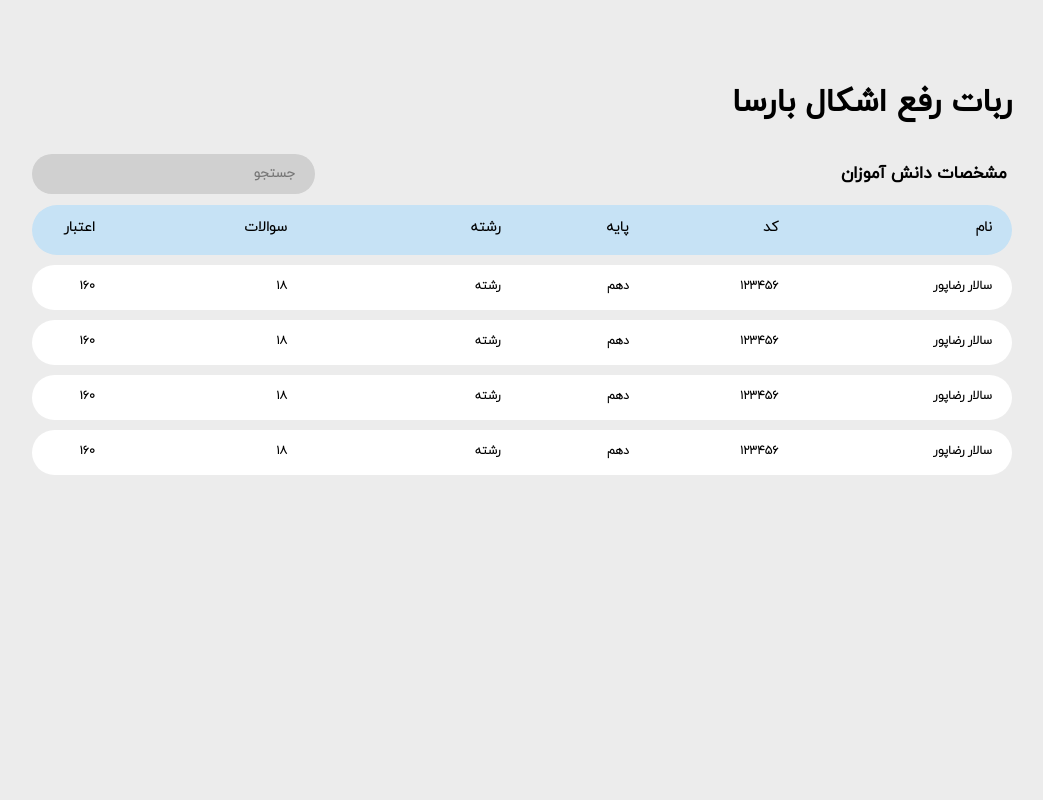
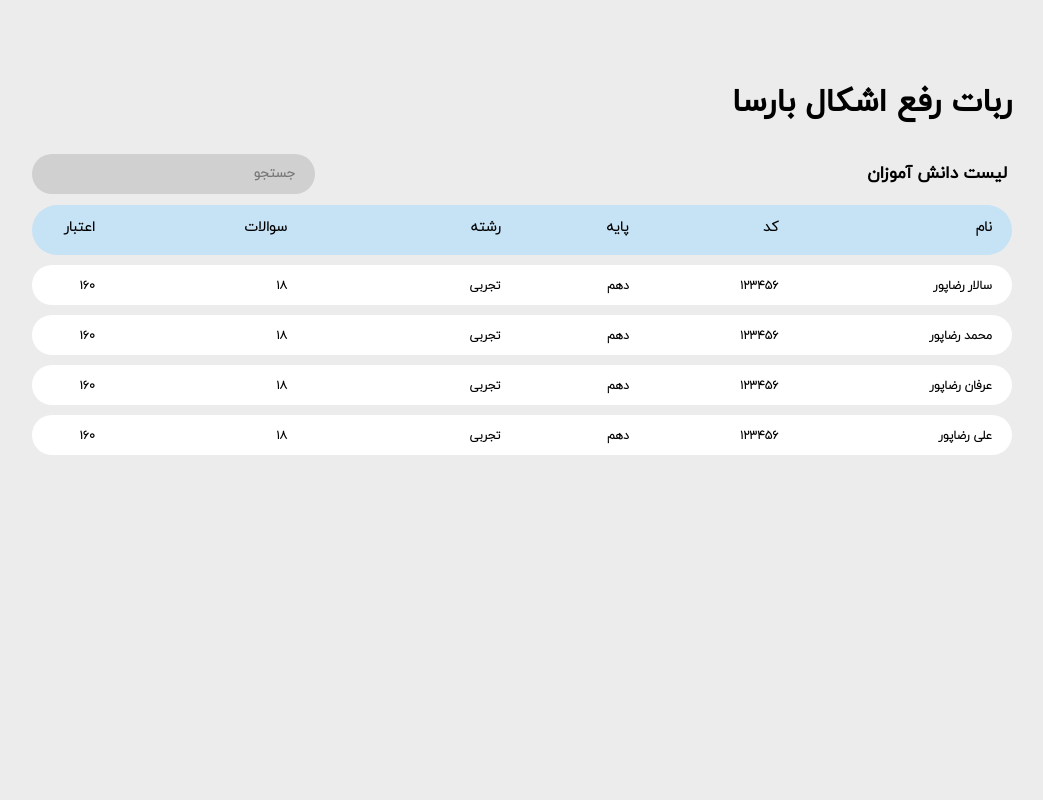
Before and after one commit to zahraNian/troubleshooting-robot, a React (Create React App) app: page /login in a window 1280 px wide. Shown: the top 800 px of the page, without its empty margins (118-1161 px from the left). Built offline with nearby package versions, Linux system fonts and the light colour scheme.

Commit message:
add map to StudentsList

```diff
--- a/src/studentsList.js
+++ b/src/studentsList.js
@@ -84,7 +84,8 @@ const InfoDiv=styled.div({
     width:'calc(100% - 20px)',
     borderRadius:'30px',
     fontSize:'12px',
-    paddingBottom:'5px'
+    paddingBottom:'5px',
+    boxSizing:'border-box'
 })
 const Row=styled.div({
     display:'flex',
@@ -92,95 +93,99 @@ const Row=styled.div({
     justifyContent:'space-between',
     alignItems:'flex-start',
     width:'100%',
-    '&>div.first':{
+})
+const First=styled.div({
         marginRight:'20px',
         marginTop:'13px',
         width:'50%',
         textAlign:'right',
-    },
-    '&>div.second':{
+    })
+const Second=styled.div({
         marginTop:'13px',
         width:'35%',
         textAlign:'right'
-    },
-    '&>div.third':{
+    })
+const Third=styled.div({
         marginTop:'13px',
         width:'30%',
         textAlign:'right'
-    },
-    '&>div.fourth':{
+    })
+const Fourth=styled.div({
         marginTop:'13px',
         width:'50%',
         textAlign:'right'
-    },
-    '&>div.fifth':{
+    })
+const Fifth=styled.div({
         marginTop:'13px',
         width:'45%',
         textAlign:'right'
-    },
-    '&>div.sixth':{
+    })
+const Sixth=styled.div({
         marginLeft:'20px',
         marginTop:'13px',
         width:'10%',
         textAlign:'right'
-    }
-})
+    })
+
 export default function StudentsList(){
+    let arr=[{
+        name:'سالار رضاپور',
+        code:global.convertNumberFromEtoP('123456'),
+        grade:'دهم',
+        majors:'تجربی',
+        question:global.convertNumberFromEtoP('18'),
+        credit:global.convertNumberFromEtoP('160')
+    },
+    {
+        name:'محمد رضاپور',
+        code:global.convertNumberFromEtoP('123456'),
+        grade:'دهم',
+        majors:'تجربی',
+        question:global.convertNumberFromEtoP('18'),
+        credit:global.convertNumberFromEtoP('160')
+    },
+    {
+        name:'عرفان رضاپور',
+        code:global.convertNumberFromEtoP('123456'),
+        grade:'دهم',
+        majors:'تجربی',
+        question:global.convertNumberFromEtoP('18'),
+        credit:global.convertNumberFromEtoP('160')
+    },
+    {
+        name:'علی رضاپور',
+        code:global.convertNumberFromEtoP('123456'),
+        grade:'دهم',
+        majors:'تجربی',
+        question:global.convertNumberFromEtoP('18'),
+        credit:global.convertNumberFromEtoP('160')
+    }]
+    const StudentReturner=()=>{return arr.map((item)=>{return(<InfoDiv>
+                                                                <Row>
+                                                                    <First>{item.name}</First>
+                                                                    <Second>{item.code}</Second>
+                                                                    <Third>{item.grade}</Third>
+                                                                    <Fourth>{item.majors}</Fourth>
+                                                                    <Fifth>{item.question}</Fifth>
+                                                                    <Sixth>{item.credit}</Sixth>
+                                                                </Row>
+                                                              </InfoDiv>)})}
     return(
         <Container>
             <H1>ربات رفع اشکال بارسا</H1>
-            <Row className='Top'><H2>مشخصات دانش آموزان</H2><Search placeholder='جستجو'></Search></Row>
+            <Row className='Top'><H2>لیست دانش آموزان</H2><Search placeholder='جستجو'></Search></Row>
             <Column className='Content'>
                 <TitleDiv>
                     <Row>
-                        <div className='first'>نام</div>
-                        <div className='second'>کد</div>
-                        <div className='third'>پایه</div>
-                        <div className='fourth'>رشته</div>
-                        <div className='fifth'>سوالات</div>
-                        <div className='sixth'>اعتبار</div>
+                        <First>نام</First>
+                        <Second>کد</Second>
+                        <Third>پایه</Third>
+                        <Fourth>رشته</Fourth>
+                        <Fifth>سوالات</Fifth>
+                        <Sixth>اعتبار</Sixth>
                     </Row>
                 </TitleDiv>
-                <InfoDiv>
-                    <Row>
-                        <div className='first'>سالار رضاپور</div>
-                        <div className='second'>{global.convertNumberFromEtoP(123456)}</div>
-                        <div className='third'>دهم</div>
-                        <div className='fourth'>رشته</div>
-                        <div className='fifth'>{global.convertNumberFromEtoP(18)}</div>
-                        <div className='sixth'>{global.convertNumberFromEtoP(160)}</div>
-                    </Row>
-                </InfoDiv>
-                <InfoDiv>
-                    <Row>
-                        <div className='first'>سالار رضاپور</div>
-                        <div className='second'>{global.convertNumberFromEtoP(123456)}</div>
-                        <div className='third'>دهم</div>
-                        <div className='fourth'>رشته</div>
-                        <div className='fifth'>{global.convertNumberFromEtoP(18)}</div>
-                        <div className='sixth'>{global.convertNumberFromEtoP(160)}</div>
-                    </Row>
-                </InfoDiv>
-                <InfoDiv>
-                    <Row>
-                        <div className='first'>سالار رضاپور</div>
-                        <div className='second'>{global.convertNumberFromEtoP(123456)}</div>
-                        <div className='third'>دهم</div>
-                        <div className='fourth'>رشته</div>
-                        <div className='fifth'>{global.convertNumberFromEtoP(18)}</div>
-                        <div className='sixth'>{global.convertNumberFromEtoP(160)}</div>
-                    </Row>
-                </InfoDiv>
-                <InfoDiv>
-                    <Row>
-                        <div className='first'>سالار رضاپور</div>
-                        <div className='second'>{global.convertNumberFromEtoP(123456)}</div>
-                        <div className='third'>دهم</div>
-                        <div className='fourth'>رشته</div>
-                        <div className='fifth'>{global.convertNumberFromEtoP(18)}</div>
-                        <div className='sixth'>{global.convertNumberFromEtoP(160)}</div>
-                    </Row>
-                </InfoDiv>
+                    {StudentReturner()}
             </Column>
         </Container>
     )
--- a/src/teacherInfo.js
+++ b/src/teacherInfo.js
@@ -45,6 +45,7 @@ const Column=styled.div({
         height:'40px',
         marginRight:'20px',
         marginLeft:'10px',
+        marginTop:'5px',
         '&>h2':{
             marginRight:'0px',
         },
--- a/src/teachersList.js
+++ b/src/teachersList.js
@@ -119,7 +119,7 @@ export default function TeacherList(){
     return(
         <Container>
             <H1>ربات رفع اشکال بارسا</H1>
-            <Row className='Top'><H2>مشخصات معلم</H2><Search placeholder='جستجو'></Search></Row>
+            <Row className='Top'><H2>لیست معلمان</H2><Search placeholder='جستجو'></Search></Row>
             <Column className='Content'>
                 <TitleDiv>
                     <Row>
```
